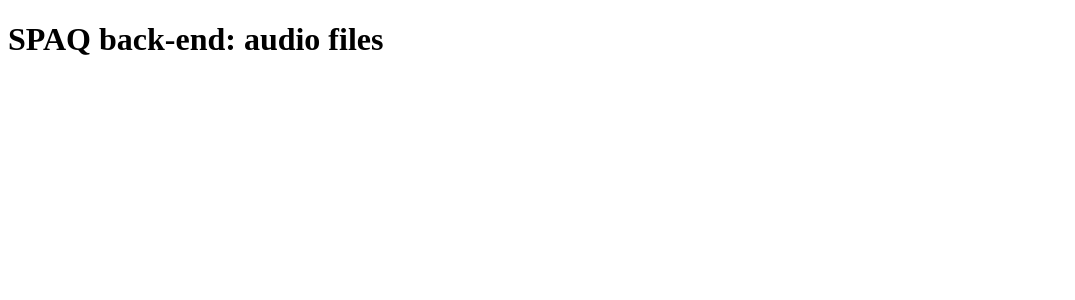
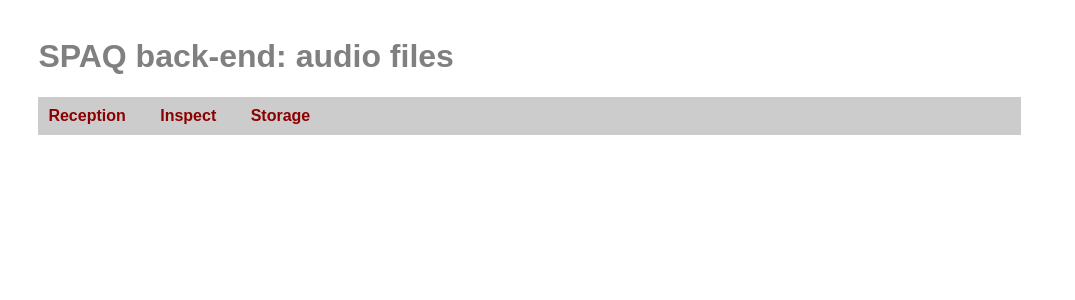
Before and after one commit to knaw-huc/SPAQ, a PHP site: page /server/watch.php in a window 1280 px wide. Shown: the top 300 px of the page, without its empty margins (0-1075 px from the left). Run offline with PHP 8.4, Linux system fonts and the light colour scheme.

Commit message:
small things

```diff
--- a/www/server/css/server.css
+++ b/www/server/css/server.css
@@ -3,3 +3,59 @@
     display: block;
     padding-top: 1rem;
 }
+root {
+    display: block;
+}
+
+h1 {
+    color:grey;
+}
+#page {
+    margin-left: 5px;
+
+}
+body {
+    /*margin-left: 15px;*/
+    margin: auto;
+    font-family: sans-serif;
+    /*max-width: 850px;*/
+}
+.container {
+    margin: 3%;
+}
+div#menu {
+    position: sticky;
+    top: 0;
+    background-color: #cccccc;
+    padding: 10px;
+    width: 80%;
+
+}
+div#menu ul {
+    list-style: none;
+    margin: 0;
+    padding: 0;
+}
+
+div#menu ul li {
+    display: inline;
+    margin: 0;
+    padding-right: 100px;
+    font-weight: bold;
+}
+
+div#menu ul li a{
+    color: darkred;
+}
+
+div#menu ul li {
+   display: inline;
+   margin: 0;
+   padding-right: 30px;
+   font-weight: bold;
+}
+
+a:link, a:visited {
+    text-decoration: none;
+    color: darkred;
+}
--- a/www/server/templates/footer.tpl
+++ b/www/server/templates/footer.tpl
@@ -1,3 +1,5 @@
+</div>
+
 <footer>
     {* <img  src="images/CLARIAH_logoT.jpg" alt="clariahlogo"> *}
 </footer>
--- a/www/server/templates/header.tpl
+++ b/www/server/templates/header.tpl
@@ -8,4 +8,6 @@
         <title>{$smarty.const.TITLE}</title>
     </head>
     <body>
-        <h1>{$smarty.const.TITLE}: {$smarty.const.SUBTITLE}</h1>
+
+        <div class="container">
+                <h1>{$smarty.const.TITLE}: {$smarty.const.SUBTITLE} {$subsub|escape:'html'}</h1>
--- a/www/server/templates/list.tpl
+++ b/www/server/templates/list.tpl
@@ -1,4 +1,5 @@
 {include file="header.tpl"}
+{include file="menu.tpl"}
 
         {foreach from=$list item="f"}
             <div>
--- /dev/null
+++ b/www/server/templates/menu.tpl
@@ -0,0 +1,11 @@
+    <div id="menu">
+        <ul>
+
+            <li><a href="{$currentphp}?dir=reception">Reception</a></li>
+            <li><a href="{$currentphp}?dir=inspect">Inspect</a></li>
+            <li><a href="{$currentphp}?dir=storage">Storage</a></li>
+
+
+
+        </ul>
+    </div>
--- a/www/server/watch.php
+++ b/www/server/watch.php
@@ -5,14 +5,21 @@
 // http://localhost/server/watch.php?dir=inspect (mp3)
 
 include_once('config.inc.php');
+$currentphp = basename(__FILE__); //
 
-$dir = getGET('dir', 'reception');
+$subsub = '';
 
 $route = array(
     'reception' => RECEPTION,
     'inspect' => INSPECT,
     'storage' => STORAGE
 );
+
+$dir = getGET('dir', 'reception');
+if(! in_array($dir, array_keys($route))){
+    die('don\'t mangle with the parameters');
+}
+
 
 if(array_key_exists($dir, $route)) {
     $scandir = $route[$dir];
@@ -33,7 +40,10 @@ if ($handle = opendir($scandir)) {
 
 // print_array($list);
 $temp = new Smarty_Specifiek();
+$temp->assign('subsub', $subsub);
 $temp->assign('dir', $dir);
+$temp->assign('currentphp', $currentphp);
+
 $temp->assign('list', $list);
 $temp->display('list.tpl');
 die;
```
Also changed, not shown: CHANGELOG.md.
